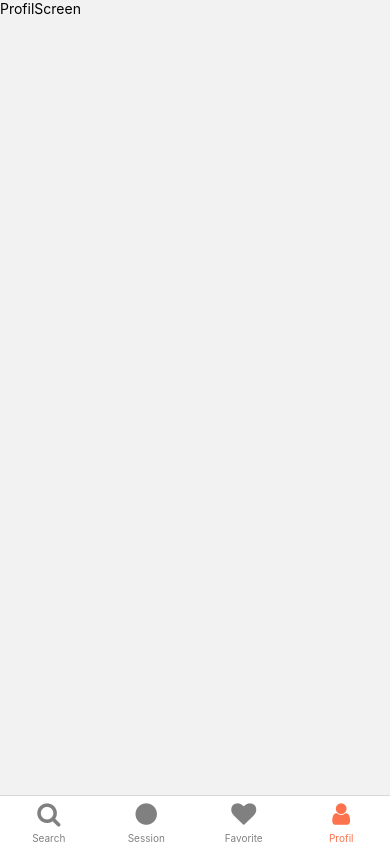
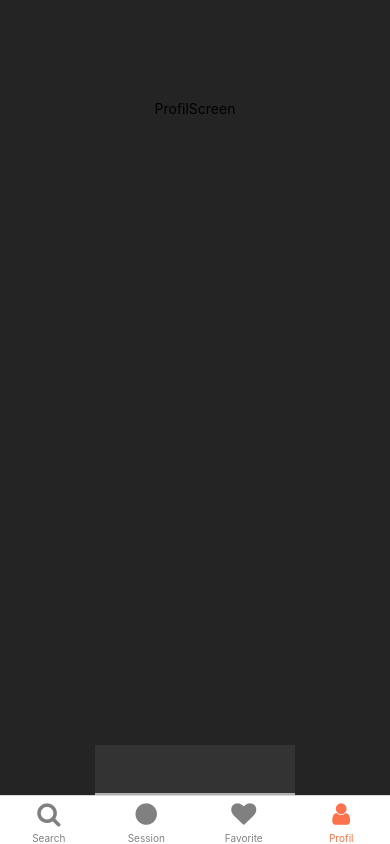
Before and after one commit to michaelrasolo/gametime-front, a React Native app: screen /Profil in a window 390 px wide. Built offline with nearby package versions, Linux system fonts and the light colour scheme.

Commit message:
front julien

```diff
--- a/screens/ProfilScreen.js
+++ b/screens/ProfilScreen.js
@@ -1,10 +1,23 @@
 import React from 'react';
 import { Button, StyleSheet, Text, View } from 'react-native';
+import Inputs from '../components/Inputs';
 
 export default function ProfilScreen({ navigation }) {
+
+
  return (
-   <View>
+   <View style={styles.container}>
     <Text>ProfilScreen</Text>
+    <Inputs/>
    </View>
  );
 }
+
+const styles = StyleSheet.create({
+  container: {
+     flex:1,
+     paddingTop:100,
+      alignItems:"center",
+      justifyContent:"space-between",
+      backgroundColor:'#242424',
+  }})
```
Also changed, not shown: package.json (+5 -6 lines), 1 other file (tests, documents, lock files or other folders).
